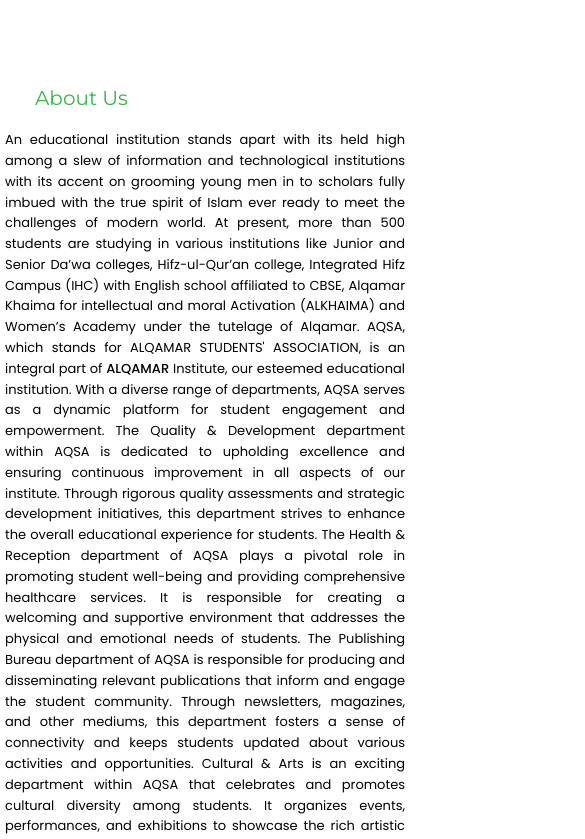
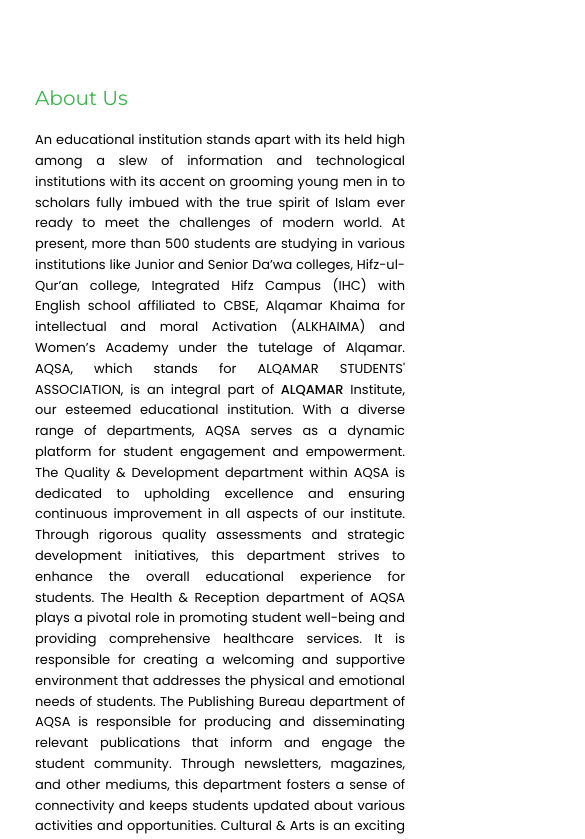
Before and after one commit to Faiz-wdr/aqsa-web, a React (Create React App) app: page / in a window 390 px wide. Shown: the part 1000-1839 px from the top of the page, 585 px wide, since content can reach past the window. Built offline with nearby package versions, Linux system fonts and the light colour scheme.

Commit message:
about-aligned

```diff
--- a/src/Components/about.css
+++ b/src/Components/about.css
@@ -213,16 +213,13 @@
         margin-left: -75px;
 
     }
-    .text-sec-abt p{
-        width: 500px;
-        margin-left: -105px;
-    }
     hr{
         width: 250px;
     }
     .text-sec-abt p{
       font-size: 13px;
-      width: 400px;
+      width: 370px;
+      margin-left: -75px;
     }
     .about-right h2{
       width: max-content;
--- a/src/Components/footer.css
+++ b/src/Components/footer.css
@@ -5,7 +5,6 @@
     color: #39B449;
     padding: 30px 0;
     text-align: center;
-    width: 100vh;
   }
 
 
```
